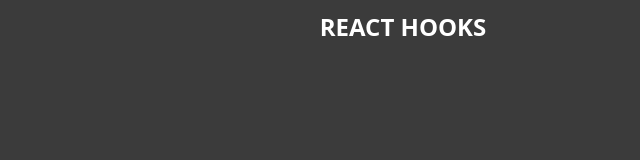
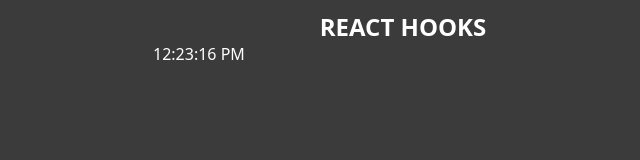
Before and after one commit to Espadv69/React_Beginner, a React (Vite) app in the folder 04-hooks-02/: page / in a window 1280 px wide. Shown: the top 160 px of the page, without its empty margins (237-877 px from the left). Built offline with nearby package versions, Linux system fonts and the light colour scheme.

Commit message:
update Clock component to display the current time using useState and useEffect

```diff
--- a/04-hooks-02/src/components/Clock.jsx
+++ b/04-hooks-02/src/components/Clock.jsx
@@ -1,10 +1,19 @@
 import { useState, useEffect } from 'react'
 
 export const Clock = () => {
+  const [date, setDate] = useState(new Date())
+
+  useEffect(() => {
+    const intervalTime = setInterval(() => {
+      setDate(new Date())
+    }, 1000)
+
+    return () => clearInterval(intervalTime)
+  }, [])
 
   return (
     <div className="clock">
-      <p>{}</p>
+      <p>{date.toLocaleTimeString()}</p>
     </div>
   )
 }
```
